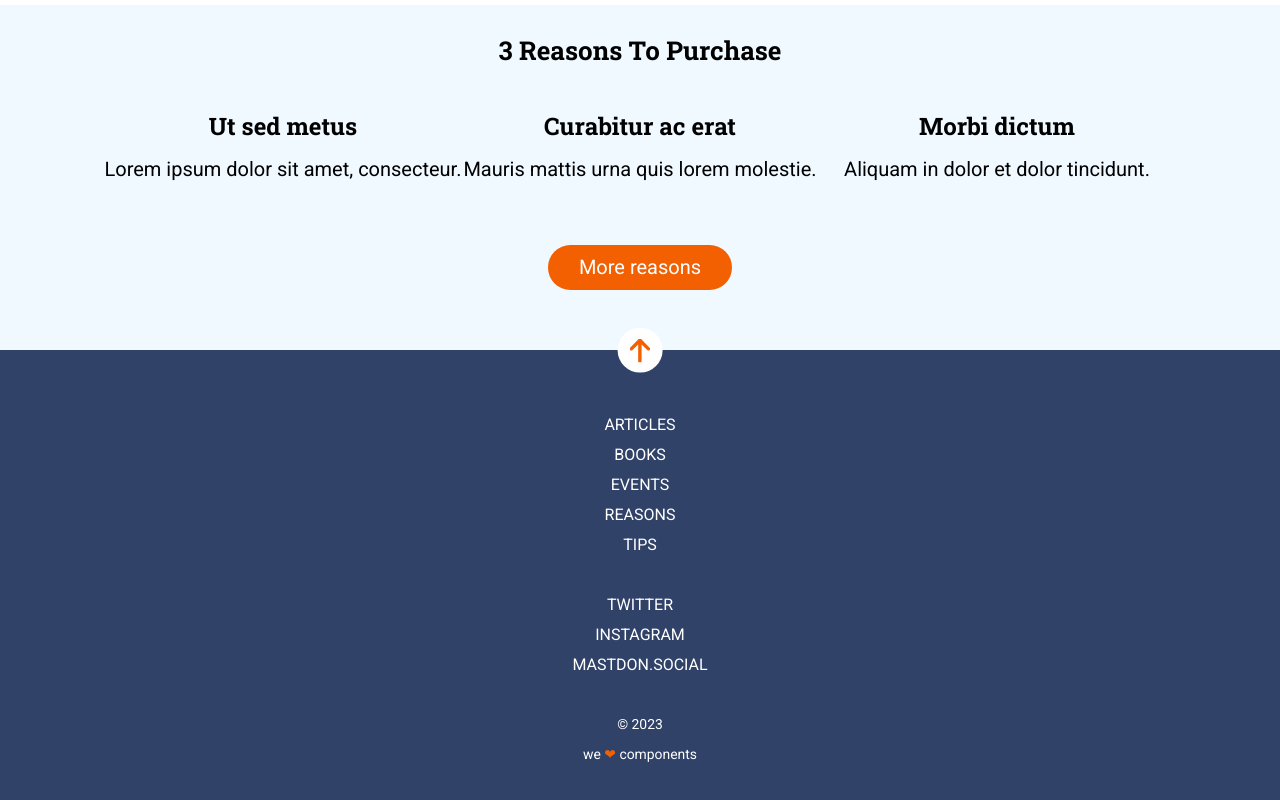
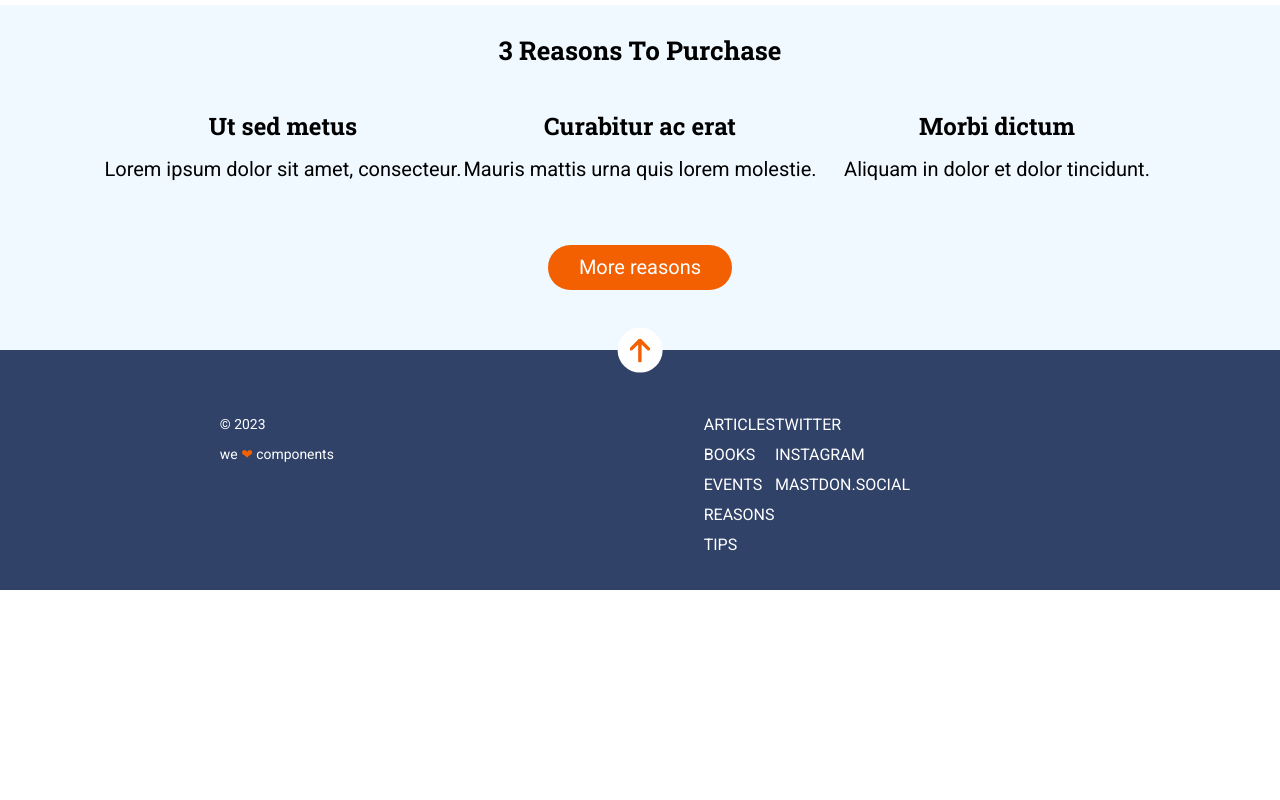
Before and after one commit to Adalab/modulo-1-evaluacion-final-maialenmunoa, a website built with Vite: page src/index.html in a window 1280 px wide. Shown: the part 1116-1916 px from the top of the page. After the commit the page ends 1706 px from the top, so only its background shows below. Built offline with nearby package versions, Linux system fonts and the light colour scheme.

Commit message:
update media queries footer

```diff
--- a/src/partials/footer.html
+++ b/src/partials/footer.html
@@ -17,11 +17,13 @@
         <li class="footer__item"><a class="footer__link" href="https://adalab.es/" target="_blank">Mastdon.social</a></li>
       </ul>
     </nav>
-    <div class="footer__copyright">
-      <p>© 2023</p>
-    </div>
-    <div class="footer__components">
-      <p>we <span class="footer__heart">❤︎</span> components</p>
+    <div class="footer__latest">
+      <div class="footer__copyright">
+        <p>© 2023</p>
+      </div>
+      <div class="footer__components">
+        <p>we <span class="footer__heart">❤︎</span> components</p>
+      </div>
     </div>
   </menu>
 </footer>
--- a/src/scss/layout/_footer.scss
+++ b/src/scss/layout/_footer.scss
@@ -3,6 +3,10 @@
     height: 29rem;
     background-color: $dark-grey-blue;
     position: relative;
+
+    @include tablet {
+        height: 15rem;
+    }
 
     &__arrow {
         width: 2.8rem;
@@ -18,6 +22,7 @@
         left: 50%;
         transform: translate(-50%, -50%);
         transition: transform 0.3s ease, background-color 0.3s ease;
+
         &:hover {
             background-color: $lightblue;
             transform: translate(-50%, -60%);
@@ -29,6 +34,22 @@
         flex-direction: column;
         // justify-content: center;
         align-items: center;
+
+        @include tablet {
+            display: flex;
+            flex-direction: row-reverse;
+            justify-content: space-evenly;
+            align-items: center;
+        }
+    }
+
+    &__links {
+        @include tablet {
+            display: flex;
+            flex-direction: row;
+            justify-content: space-between;
+            align-items: center;
+        }
     }
 
     &__items {
@@ -40,11 +61,28 @@
         height: 9.37rem;
         margin-top: 1.87rem;
         padding-top: 1.87rem;
+
+        @include tablet {
+            display: flex;
+            flex-direction: column;
+            // justify-content: space-evenly;
+            align-items: start;
+        }
     }
 
     &__link {
         color: $white;
         text-decoration: none;
+    }
+
+    &__latest {
+        @include tablet {
+            display: flex;
+            flex-direction: column;
+            justify-content: center;
+            align-items: flex-start;
+            margin-left: -150px;
+        }
     }
 
     &__copyright {
```
